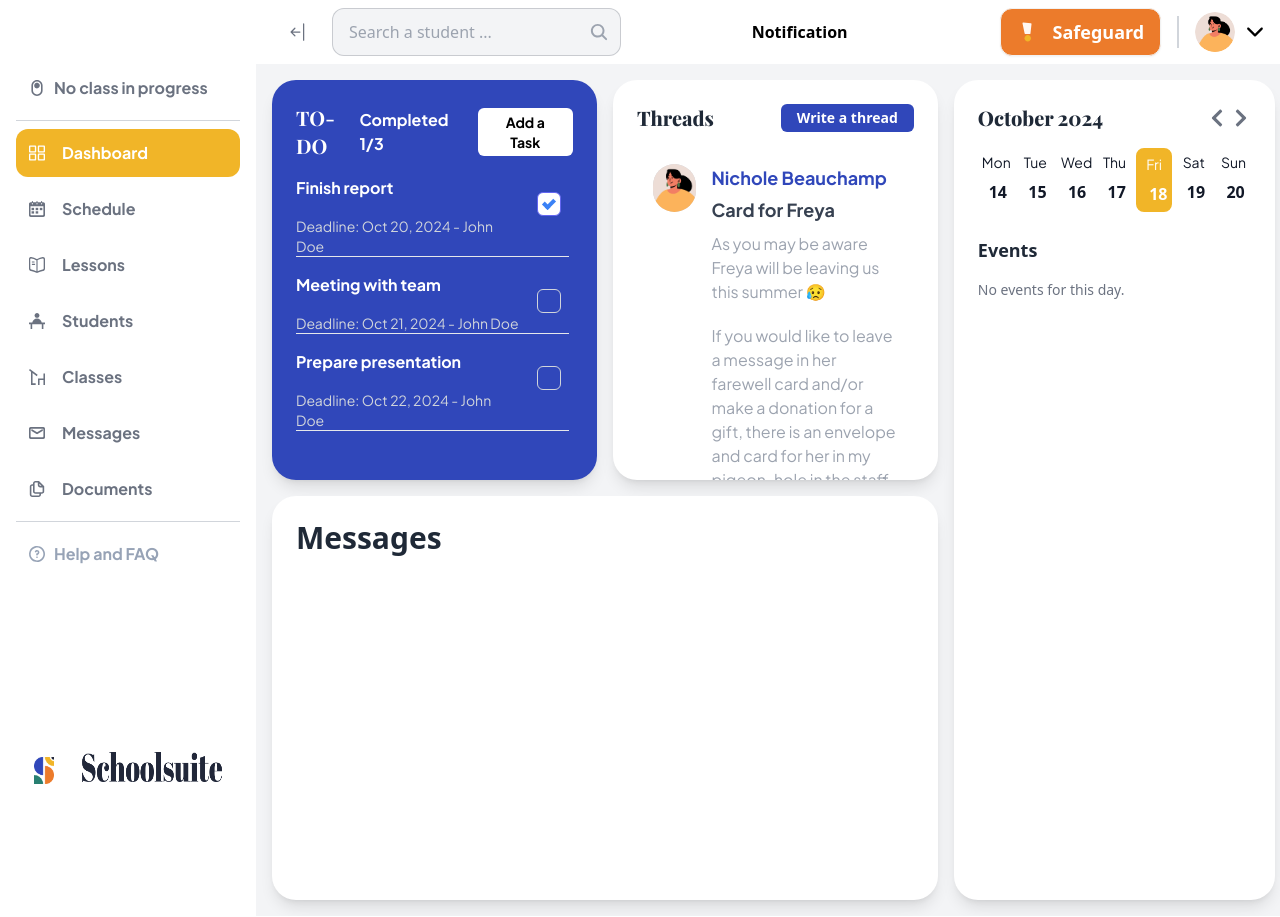
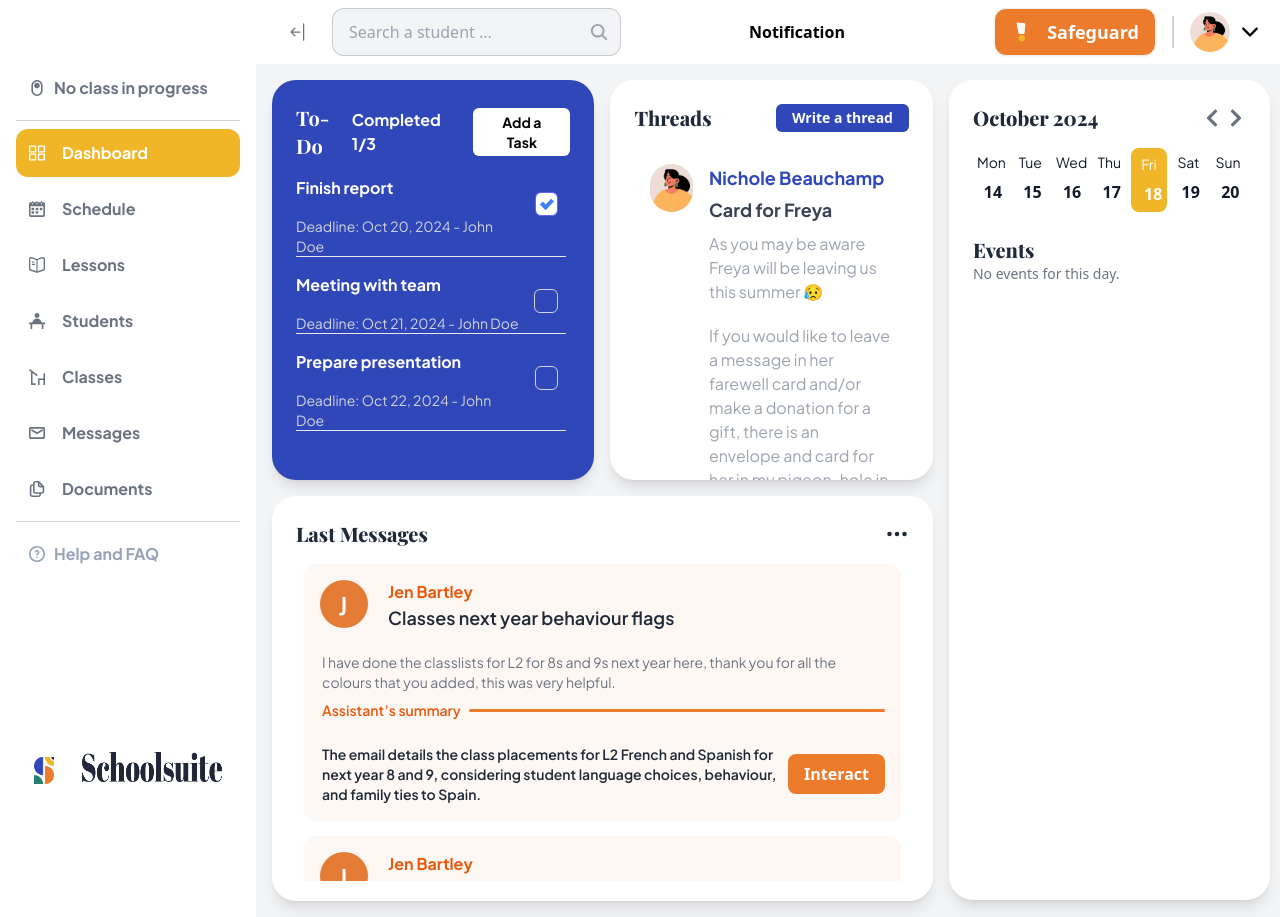
Before and after one commit to Habibhanini/schoolsuits, a Next.js app: page / in a window 1280 px wide. Built offline with nearby package versions, Linux system fonts and the light colour scheme; a web font is replaced by a local one.

Commit message:
Completed Dashboard design

```diff
--- a/app/components/dashboard/Events.tsx
+++ b/app/components/dashboard/Events.tsx
@@ -30,7 +30,7 @@ const Events: React.FC<EventsProps> = ({ events }) => {
 
   return (
     <div className="mt-6">
-      <h3 className="text-lg font-bold mb-4">Events</h3>
+      <h2 className="text-xl font-extrabold font-playfair">Events</h2>
       <div className="space-y-4">
         {events.length > 0 ? (
           events.map((event, index) => {
--- a/app/components/dashboard/Messages.tsx
+++ b/app/components/dashboard/Messages.tsx
@@ -1,7 +1,120 @@
-const Messages = () => {
+import React from "react";
+import { IoEllipsisHorizontal } from "react-icons/io5";
+const Messages: React.FC = () => {
+  // Message data
+  const messagesData = [
+    {
+      id: 1,
+      sender: "Jen Bartley",
+      title: "Classes next year behaviour flags",
+      body: "I have done the classlists for L2 for 8s and 9s next year here, thank you for all the colours that you added, this was very helpful.",
+      summary:
+        "The email details the class placements for L2 French and Spanish for next year 8 and 9, considering student language choices, behaviour, and family ties to Spain.",
+    },
+    {
+      id: 2,
+      sender: "Jen Bartley",
+      title: "Classes next year behaviour flags",
+      body: "I have done the classlists for L2 for 8s and 9s next year here, thank you for all the colours that you added, this was very helpful.",
+      summary:
+        "The email details the class placements for L2 French and Spanish for next year 8 and 9, considering student language choices, behaviour, and family ties to Spain.",
+    },
+    {
+      id: 3,
+      sender: "Jen Bartley",
+      title: "Classes next year behaviour flags",
+      body: "I have done the classlists for L2 for 8s and 9s next year here, thank you for all the colours that you added, this was very helpful.",
+      summary:
+        "The email details the class placements for L2 French and Spanish for next year 8 and 9, considering student language choices, behaviour, and family ties to Spain.",
+    },
+    {
+      id: 4,
+      sender: "Jen Bartley",
+      title: "Classes next year behaviour flags",
+      body: "I have done the classlists for L2 for 8s and 9s next year here, thank you for all the colours that you added, this was very helpful.",
+      summary:
+        "The email details the class placements for L2 French and Spanish for next year 8 and 9, considering student language choices, behaviour, and family ties to Spain.",
+    },
+    {
+      id: 5,
+      sender: "Jen Bartley",
+      title: "Classes next year behaviour flags",
+      body: "I have done the classlists for L2 for 8s and 9s next year here, thank you for all the colours that you added, this was very helpful.",
+      summary:
+        "The email details the class placements for L2 French and Spanish for next year 8 and 9, considering student language choices, behaviour, and family ties to Spain.",
+    },
+  ];
+
   return (
-    <div className=" bg-white p-6 rounded-3xl shadow-lg h-full">
-      <h1 className="text-3xl font-bold">Messages</h1>
+    <div className="bg-white p-6 rounded-3xl shadow-lg w-full h-[405px] overflow-hidden border-gray-200">
+      {/* Title */}
+      <div className="flex justify-between items-center mb-2">
+        <h2 className="text-xl font-extrabold font-playfair">Last Messages</h2>
+        <button>
+          <IoEllipsisHorizontal className="w-6 h-6" />
+        </button>
+      </div>
+
+      {/* Scrollable Messages List */}
+      <div className="space-y-3 overflow-y-auto scrollable h-[325px] p-2">
+        {messagesData.map((message) => (
+          <div
+            key={message.id}
+            className="bg-[#fef8f4] rounded-xl p-4 shadow-sm flex justify-between items-start mb-4"
+          >
+            {/* Left: Avatar */}
+            <div className="flex space-x-1 w-full">
+              <div className="flex items-start">
+                {/* Avatar */}
+                <div className="h-12 w-12 rounded-full bg-[#e57c36] flex items-center justify-center">
+                  <span className="font-bold text-xl text-white">
+                    {message.sender[0]}
+                  </span>
+                </div>
+              </div>
+
+              {/* Right: Sender, Title, and Body */}
+              <div className="flex-1">
+                {/* Sender and Title on the right of Avatar */}
+                <div className="flex justify-between w-full">
+                  <div className="flex flex-col ml-4">
+                    <p className="text-orange-600 font-bold font-jakarta">
+                      {message.sender}
+                    </p>
+                    <p className="text-lg font-semibold mb-1 font-jakarta">
+                      {message.title}
+                    </p>
+                  </div>
+                </div>
+
+                <div className="ml-[-50px] mt-4">
+                  <p className="text-sm text-gray-500 mb-2 font-jakarta">
+                    {message.body}
+                  </p>
+
+                  <div className="flex items-center">
+                    <p className="text-sm text-orange-600 font-semibold font-jakarta mr-2">
+                      Assistant’s summary
+                    </p>
+                    <div className="flex-grow h-[3px] rounded-sm bg-safeguard-orange"></div>
+                  </div>
+
+                  <div className="flex justify-between items-center mt-6">
+                    <p className="text-sm font-semibold text-gray-800 font-jakarta">
+                      {message.summary}
+                    </p>
+
+                    {/* Interact Button positioned here */}
+                    <button className="bg-safeguard-orange text-white px-4 py-2 rounded-lg font-semibold">
+                      Interact
+                    </button>
+                  </div>
+                </div>
+              </div>
+            </div>
+          </div>
+        ))}
+      </div>
     </div>
   );
 };
--- a/app/components/dashboard/Threads.tsx
+++ b/app/components/dashboard/Threads.tsx
@@ -92,7 +92,7 @@ const Threads = () => {
       <div
         className={`${
           threads.length > 1
-            ? "max-h-[300px] overflow-y-auto "
+            ? "max-h-[300px] overflow-y-auto scrollable "
             : "max-h-[400px]"
         }`}
       >
--- a/app/components/dashboard/Todo.tsx
+++ b/app/components/dashboard/Todo.tsx
@@ -49,7 +49,7 @@ const Todo = () => {
   return (
     <div className="bg-school-blue text-white p-6 rounded-3xl shadow-lg w-full max-w-lg h-[400px]">
       <div className="flex justify-between items-center mb-4">
-        <h2 className="text-xl font-bold font-playfair">TO-DO</h2>
+        <h2 className="text-xl font-bold font-playfair">To-Do</h2>
 
         <div className="flex items-center space-x-4">
           <p className="text-white font-bold font-jakarta">
@@ -66,7 +66,7 @@ const Todo = () => {
       </div>
 
       {/* Tasks List with fixed height and scrollable */}
-      <div className="space-y-4 max-h-[300px] overflow-y-auto pr-1">
+      <div className="space-y-4 max-h-[300px] overflow-y-auto scrollable pr-1">
         {tasks.map((task) => (
           <div
             key={task.id}
--- a/app/containers/Dashoard.tsx
+++ b/app/containers/Dashoard.tsx
@@ -2,6 +2,24 @@ import Calendar from "../components/dashboard/Calendar";
 import Messages from "../components/dashboard/Messages";
 import Threads from "../components/dashboard/Threads";
 import Todo from "../components/dashboard/Todo";
+const messagesData = [
+  {
+    id: 1,
+    sender: "Jen Bartley",
+    title: "Classes next year behaviour flags",
+    body: "I have done the classlists for L2 for 8s and 9s next year here, thank you for all the colours that you added, this was very helpful.",
+    summary:
+      "The email details the class placements for L2 French and Spanish for next year 8 and 9, considering student language choices, behaviour, and family ties to Spain.",
+  },
+  {
+    id: 2,
+    sender: "Jen Bartley",
+    title: "Classes next year behaviour flags",
+    body: "I have done the classlists for L2 for 8s and 9s next year here, thank you for all the colours that you added, this was very helpful.",
+    summary:
+      "The email details the class placements for L2 French and Spanish for next year 8 and 9, considering student language choices, behaviour, and family ties to Spain.",
+  },
+];
 
 const Dashboard = () => {
   return (
--- a/app/globals.css
+++ b/app/globals.css
@@ -3,3 +3,15 @@
 @tailwind base;
 @tailwind components;
 @tailwind utilities;
+
+/* styles.css */
+
+/* For Chrome, Safari, and Edge */
+.scrollable::-webkit-scrollbar {
+  display: none; /* Hide the scrollbar */
+}
+
+/* For Firefox */
+.scrollable {
+  scrollbar-width: none; /* Hide scrollbar */
+}
```
